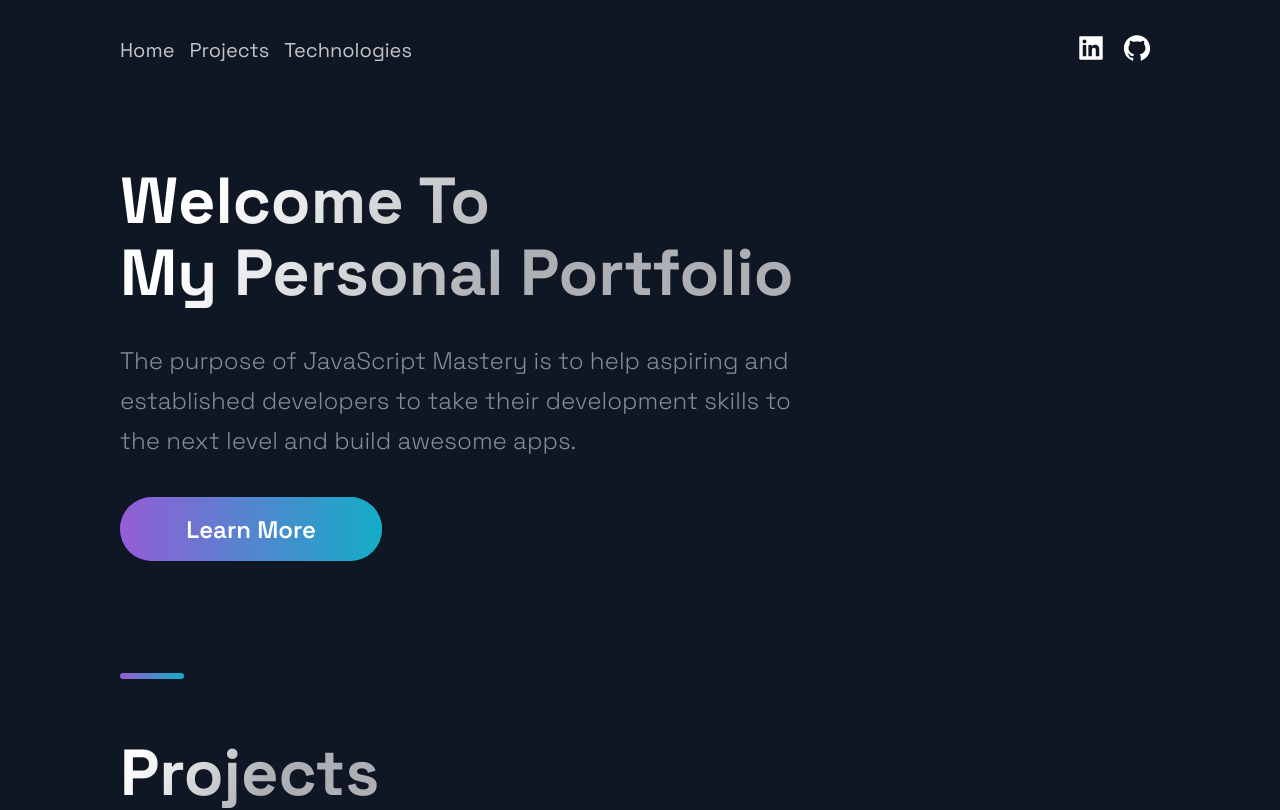
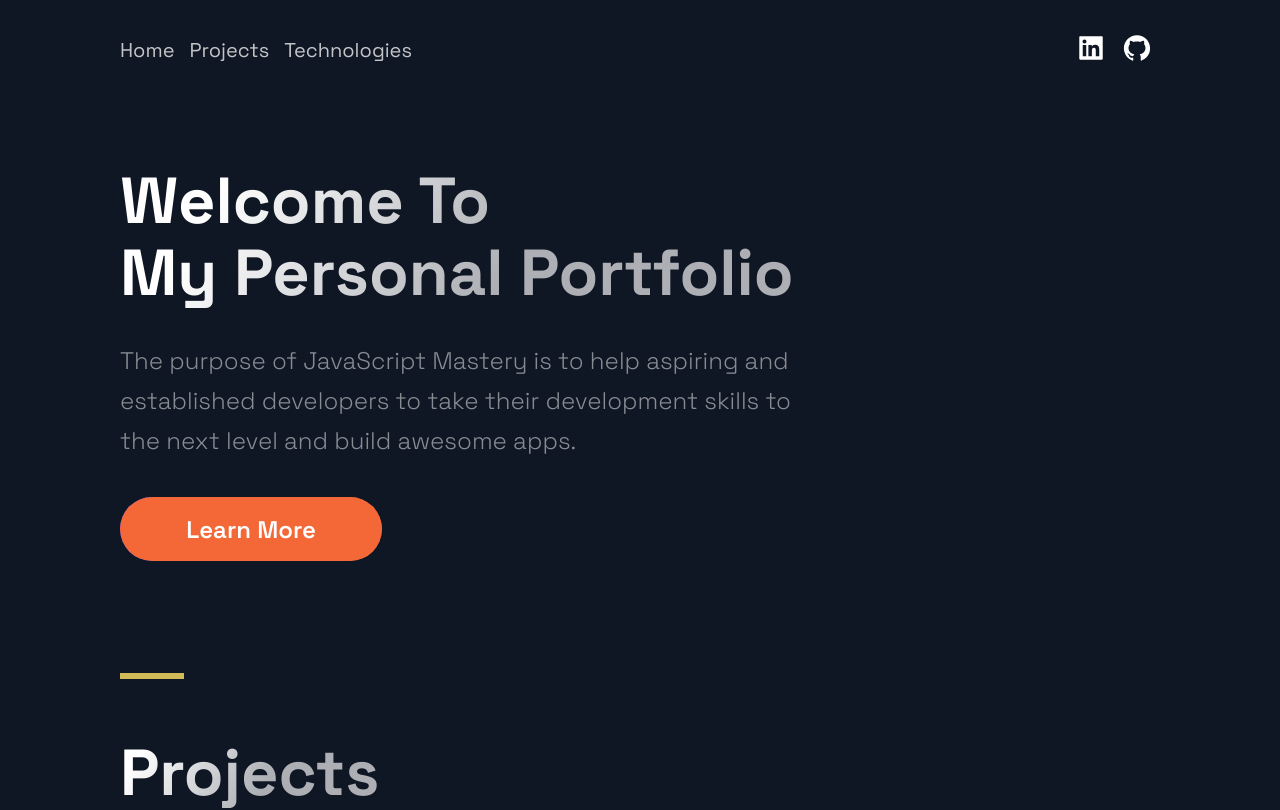
Before and after one commit to JanZaion/jan-zaion-web, a Next.js app: page / in a window 1280 px wide. Shown: the top 810 px of the page. Built offline with nearby package versions, Linux system fonts and the light colour scheme.

Commit message:
fix section dividing

```diff
--- a/src/components/Technologies/Technologies.js
+++ b/src/components/Technologies/Technologies.js
@@ -50,7 +50,6 @@ const Technologies = () => (
         </ListContainer>
       </ListItem>
     </List> */}
-    <SectionDivider colorAlt />
   </Section>
 );
 
--- a/src/styles/GlobalComponents/index.js
+++ b/src/styles/GlobalComponents/index.js
@@ -79,12 +79,13 @@ export const SectionText = styled.p`
 export const SectionDivider = styled.div`
   width: 64px;
   height: 6px;
-  border-radius: 10px;
+  /* border-radius: 10px; */
   background-color: #fff;
-  background: ${(props) =>
+  background: #d0bb57;
+  /* background: ${(props) =>
     props.colorAlt
       ? 'linear-gradient(270deg, #F46737 0%, #945DD6 100%)'
-      : 'linear-gradient(270deg, #13ADC7 0%, #945DD6 100%)'};
+      : 'linear-gradient(270deg, #13ADC7 0%, #945DD6 100%)'}; */
 
   margin: ${(props) => (props.divider ? '4rem 0' : '')};
 
@@ -177,8 +178,7 @@ export const ButtonBack = styled.div`
   justify-content: center;
   margin: ${({ alt, form }) => (alt || form ? '0' : '0 0 80px')};
   color: #fff;
-  background: ${({ alt }) =>
-    alt ? 'linear-gradient(270deg, #ff622e 0%, #B133FF 100%)' : 'linear-gradient(270deg, #00DBD8 0%, #B133FF 100%)'};
+  background: linear-gradient(270deg, #f46737 0%, #945dd6 100%);
   cursor: pointer;
   transition: 0.5s ease;
   position: relative;
@@ -210,8 +210,7 @@ export const ButtonFront = styled.button`
   left: 0;
   width: 100%;
   height: 100%;
-  background: ${({ alt }) =>
-    alt ? 'linear-gradient(270deg, #F46737 0%, #945DD6 100%)' : 'linear-gradient(270deg, #13ADC7 0%, #945DD6 100%)'};
+  background: #f46737;
   opacity: ${({ disabled }) => (disabled ? '.5' : '1')};
   transition: 0.4s ease;
   font-size: ${({ alt }) => (alt ? '20px' : '24px')};
```
